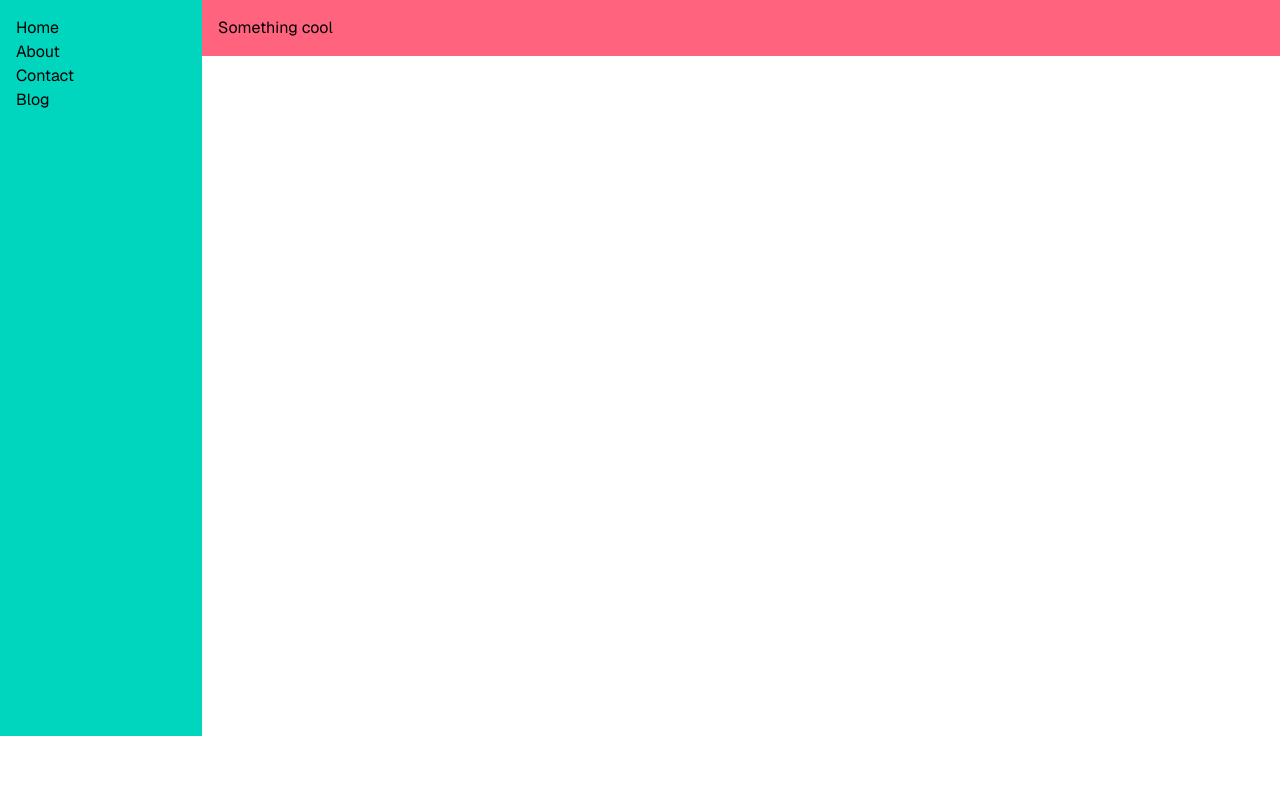
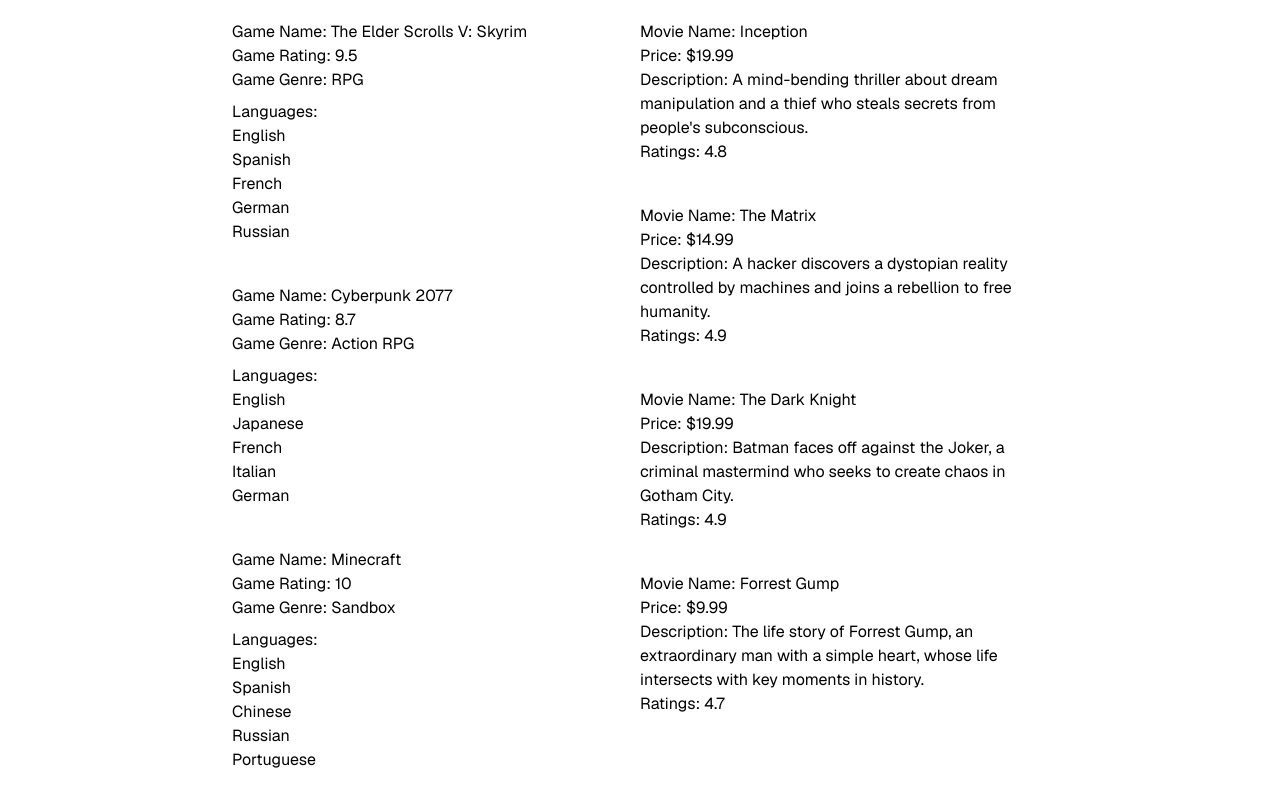
Before and after one commit to sougata-github/react-advanced, a React (Vite) app in the folder design-patterns/: page / in a window 1280 px wide. Shown: the top 800 px of the page. Built offline with nearby package versions, Linux system fonts and the light colour scheme.

Commit message:
add list data.

```diff
--- a/design-patterns/src/App.tsx
+++ b/design-patterns/src/App.tsx
@@ -1,18 +1,40 @@
 import "./App.css";
 
-import SplitScreen from "./components/layout/split-screen/SplitScreen";
-import Right from "./components/layout/split-screen/Right";
-import Left from "./components/layout/split-screen/Left";
+import RenderList from "./components/layout/list-data/RenderList";
+import MoviesInfo from "./components/layout/list-data/MoviesInfo";
+import GamesInfo from "./components/layout/list-data/GamesInfo";
+import { games, movies } from "./data";
+
+// split screen imports
+// import SplitScreen from "./components/layout/split-screen/SplitScreen";
+// import Right from "./components/layout/split-screen/Right";
+// import Left from "./components/layout/split-screen/Left";
 
 const App = () => {
   return (
     <>
       {/* Layout Component */}
       {/* Split Screen */}
-      <SplitScreen leftWeight={15} rightWeight={80}>
+
+      {/* <SplitScreen leftWeight={15} rightWeight={80}>
         <Left />
         <Right />
-      </SplitScreen>
+      </SplitScreen> */}
+
+      {/* List Data */}
+
+      <div className="px-10 grid grid-cols-1 md:grid-cols-2 max-w-4xl mx-auto">
+        <RenderList
+          data={games}
+          resourceName={"games"}
+          dataToRender={GamesInfo}
+        />
+        <RenderList
+          data={movies}
+          resourceName={"movies"}
+          dataToRender={MoviesInfo}
+        />
+      </div>
     </>
   );
 };
--- /dev/null
+++ b/design-patterns/src/components/layout/list-data/GamesInfo.tsx
@@ -0,0 +1,30 @@
+interface Props<T> {
+  [key: string]: T;
+}
+
+const GamesInfo = ({
+  games,
+}: Props<{
+  gameName: string;
+  gameRating: number;
+  gameGenre: string;
+  gameLanguages: string[];
+}>) => {
+  const { gameName, gameRating, gameGenre, gameLanguages } = games;
+
+  return (
+    <div className="mt-10 first:mt-5">
+      <h1>Game Name: {gameName}</h1>
+      <p>Game Rating: {gameRating}</p>
+      <p>Game Genre: {gameGenre}</p>
+      <ul className="mt-2">
+        Languages:{" "}
+        {gameLanguages.map((language) => (
+          <li key={language}>{language}</li>
+        ))}
+      </ul>
+    </div>
+  );
+};
+
+export default GamesInfo;
--- /dev/null
+++ b/design-patterns/src/components/layout/list-data/MoviesInfo.tsx
@@ -0,0 +1,25 @@
+interface Props<T> {
+  [key: string]: T;
+}
+
+const MoviesInfo = ({
+  movies,
+}: Props<{
+  movieTitle: string;
+  moviePrice: string;
+  movieDescription: string;
+  movieRating: number;
+}>) => {
+  const { movieTitle, moviePrice, movieDescription, movieRating } = movies;
+
+  return (
+    <div className="mt-10 first:mt-5">
+      <h1>Movie Name: {movieTitle}</h1>
+      <p>Price: {moviePrice}</p>
+      <p>Description: {movieDescription}</p>
+      <p>Ratings: {movieRating}</p>
+    </div>
+  );
+};
+
+export default MoviesInfo;
--- /dev/null
+++ b/design-patterns/src/components/layout/list-data/RenderList.tsx
@@ -0,0 +1,26 @@
+import React from "react";
+
+interface Props<T> {
+  data: T[];
+  resourceName: string;
+  dataToRender: React.ComponentType<{ [resourceName: string]: T }>;
+}
+
+const RenderList = <T,>({
+  data,
+  resourceName,
+  dataToRender: ItemComponent,
+}: Props<T>) => {
+  return (
+    <div>
+      {data.map((item, index) => (
+        <React.Fragment key={index}>
+          {/* spread all the props and add resourcename */}
+          <ItemComponent {...{ [resourceName]: item }} />
+        </React.Fragment>
+      ))}
+    </div>
+  );
+};
+
+export default RenderList;
```
